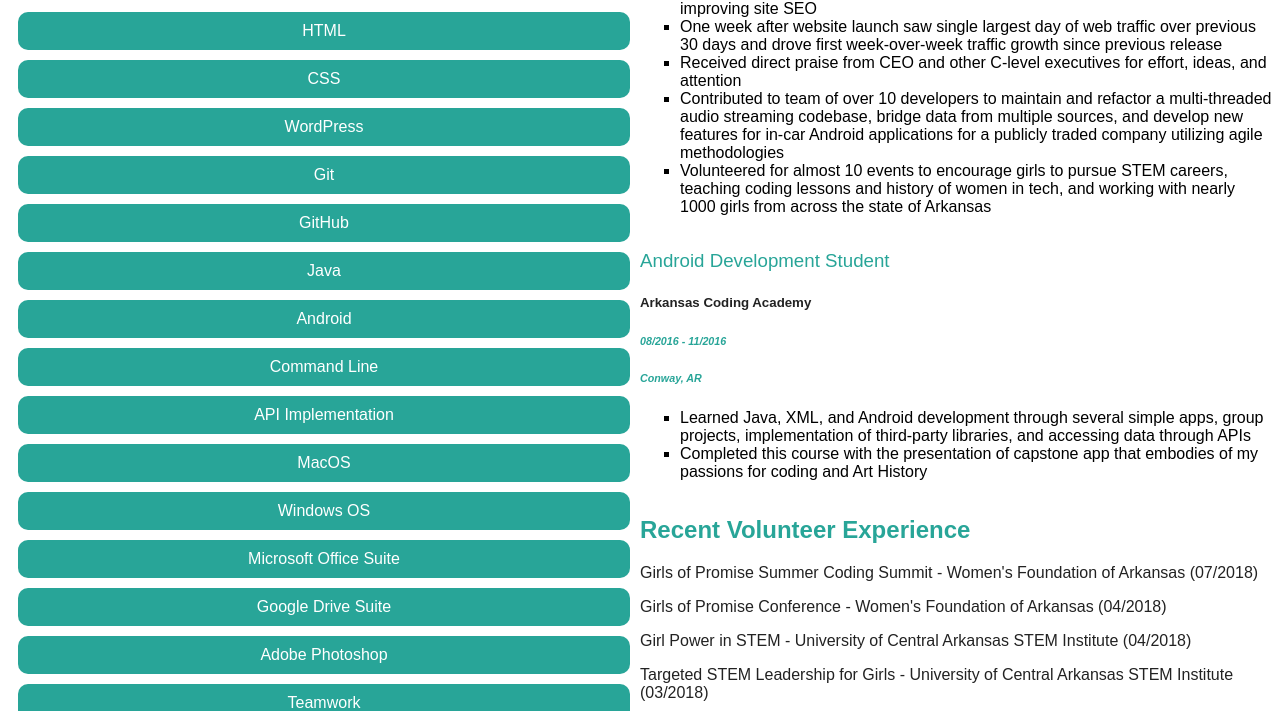
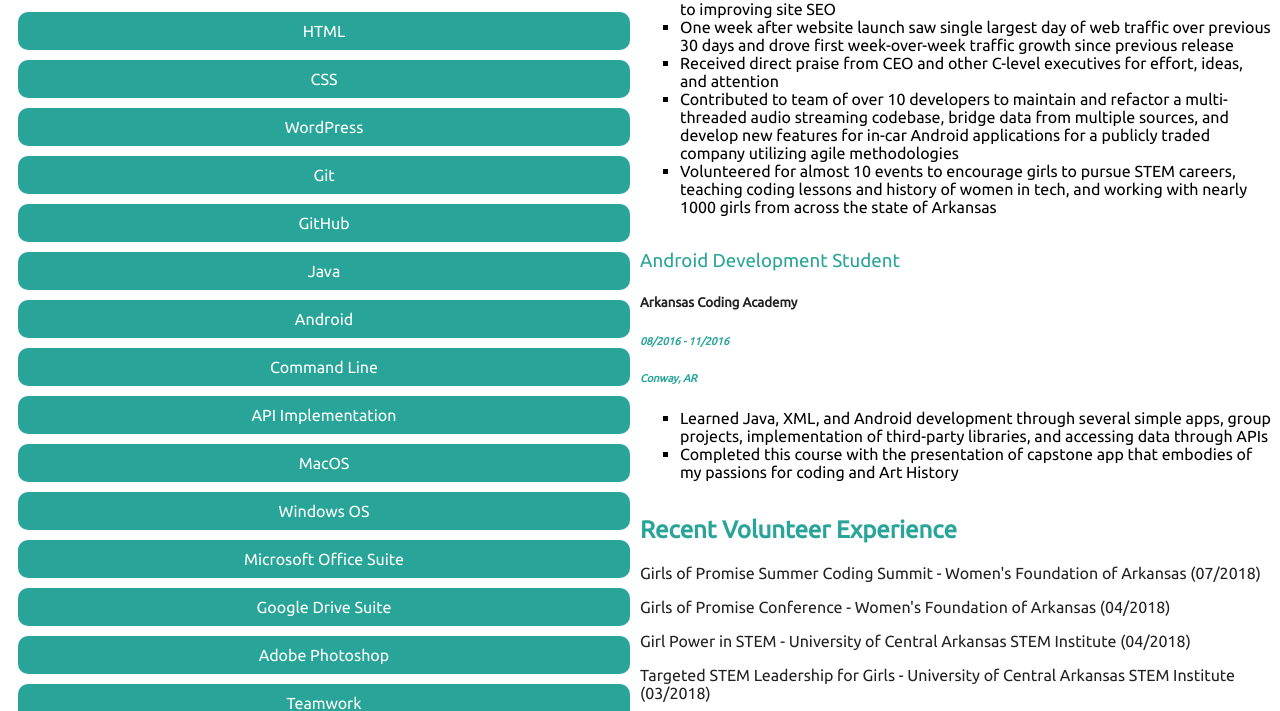
Before and after one commit to knpFletcher/Resume, a plain HTML site: page index.html in a window 1280 px wide. Shown: the part 470-1181 px from the top of the page. Drawn offline with Linux system fonts and the light colour scheme.

Commit message:
Fix font
Spelt correctly, font will render

```diff
--- a/css/styles.css
+++ b/css/styles.css
@@ -1,5 +1,5 @@
 * {
-  font-family: 'Unbuntu', sans-serif;
+  font-family: 'Ubuntu', sans-serif;
 }
 
 a {
--- a/index.html
+++ b/index.html
@@ -5,7 +5,7 @@
   <meta charset="utf-8">
   <title>Resume - Karen Fletcher</title>
   <link rel="stylesheet" href="css/styles.css">
-  <link rel="stylesheet" href="//fonts.googleapis.com/css?family=Ubuntu" />
+  <link href="https://fonts.googleapis.com/css?family=Ubuntu" rel="stylesheet">
 </head>
 
 <body>
```
